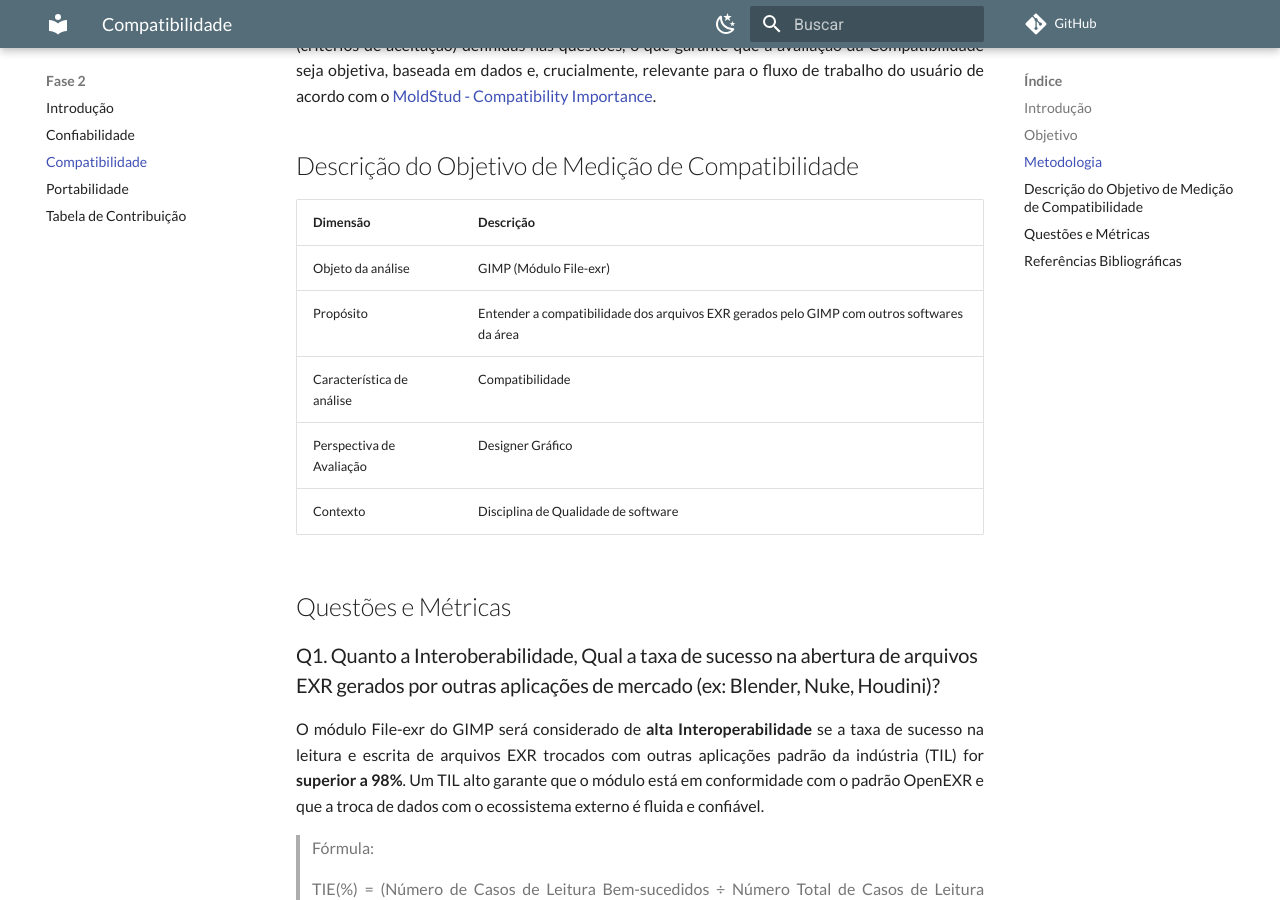
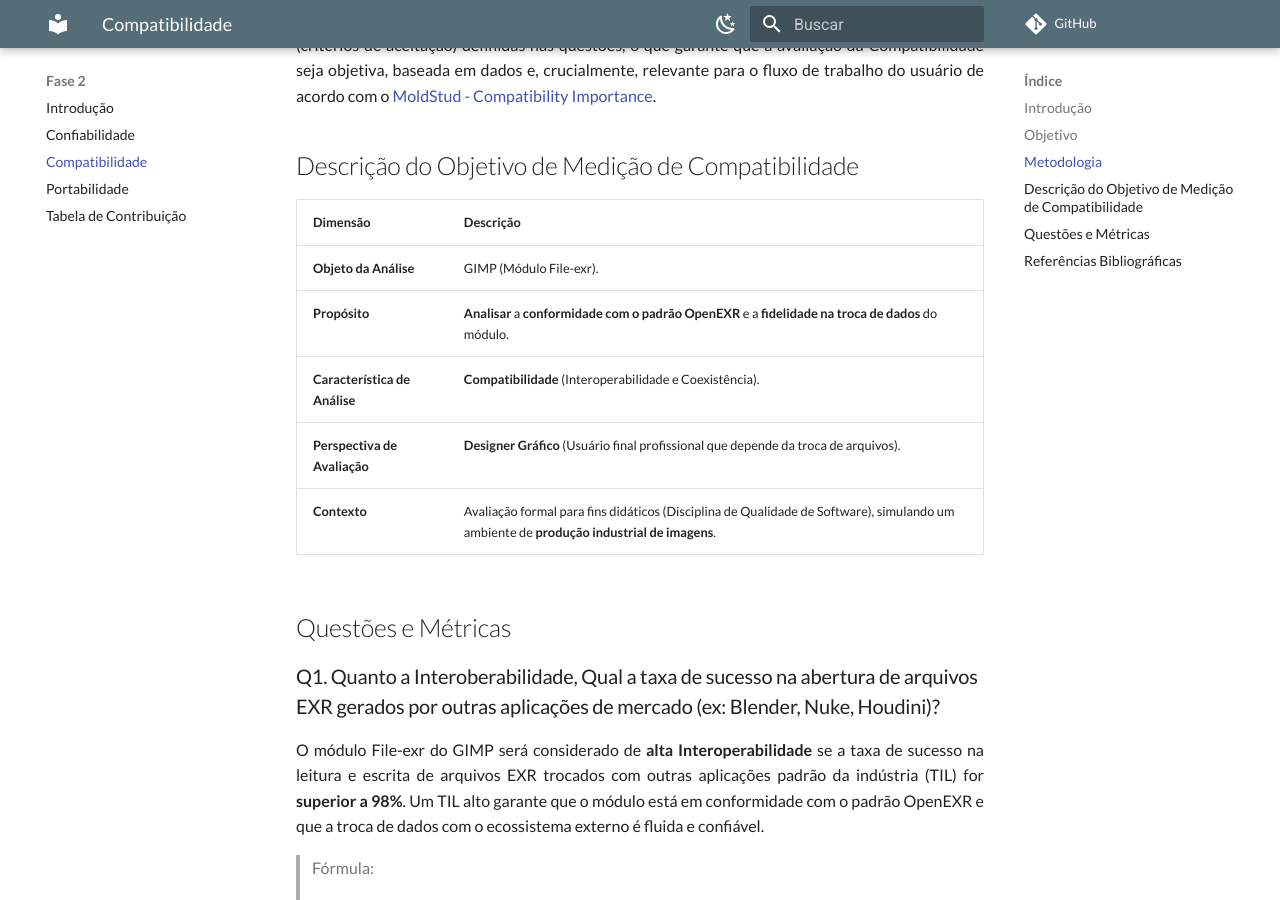
Before and after one commit to FCTE-Qualidade-de-Software-1/2025-2_T02_Karen_Jones, an MkDocs documentation site: the page built from docs/fase2/2-compatibilidade.md, in a window 1280 px wide and 900 px high, scrolled down 1477 px. Built offline with MkDocs 1.6.1 and Material for MkDocs 9.7.7, drawn with Linux system fonts in a browser that asks for light colours; comment, search, counter and statistics services are not loaded.

Commit message:
Update 2-compatibilidade.md

```diff
--- a/docs/fase2/2-compatibilidade.md
+++ b/docs/fase2/2-compatibilidade.md
@@ -34,13 +34,13 @@
 
 ## Descrição do Objetivo de Medição de Compatibilidade
 
-|        Dimensão           |                   Descrição                     |
-|---------------------------|-------------------------------------------------|
-| Objeto da análise         | GIMP (Módulo File-exr)                          |
-| Propósito                 | Entender a compatibilidade dos arquivos EXR gerados pelo GIMP com outros softwares da área |
-| Característica de análise | Compatibilidade                                  |
-| Perspectiva de Avaliação  | Designer Gráfico                                |
-| Contexto                  | Disciplina de Qualidade de software             |
+| Dimensão | Descrição |
+| -------- | --------- |
+| **Objeto da Análise** | GIMP (Módulo File-exr). |
+| **Propósito** | **Analisar** a **conformidade com o padrão OpenEXR** e a **fidelidade na troca de dados** do módulo. |
+| **Característica de Análise** | **Compatibilidade** (Interoperabilidade e Coexistência). |
+| **Perspectiva de Avaliação** | **Designer Gráfico** (Usuário final profissional que depende da troca de arquivos). |
+| **Contexto** | Avaliação formal para fins didáticos (Disciplina de Qualidade de Software), simulando um ambiente de **produção industrial de imagens**. |
 
 ## Questões e Métricas
 
```
